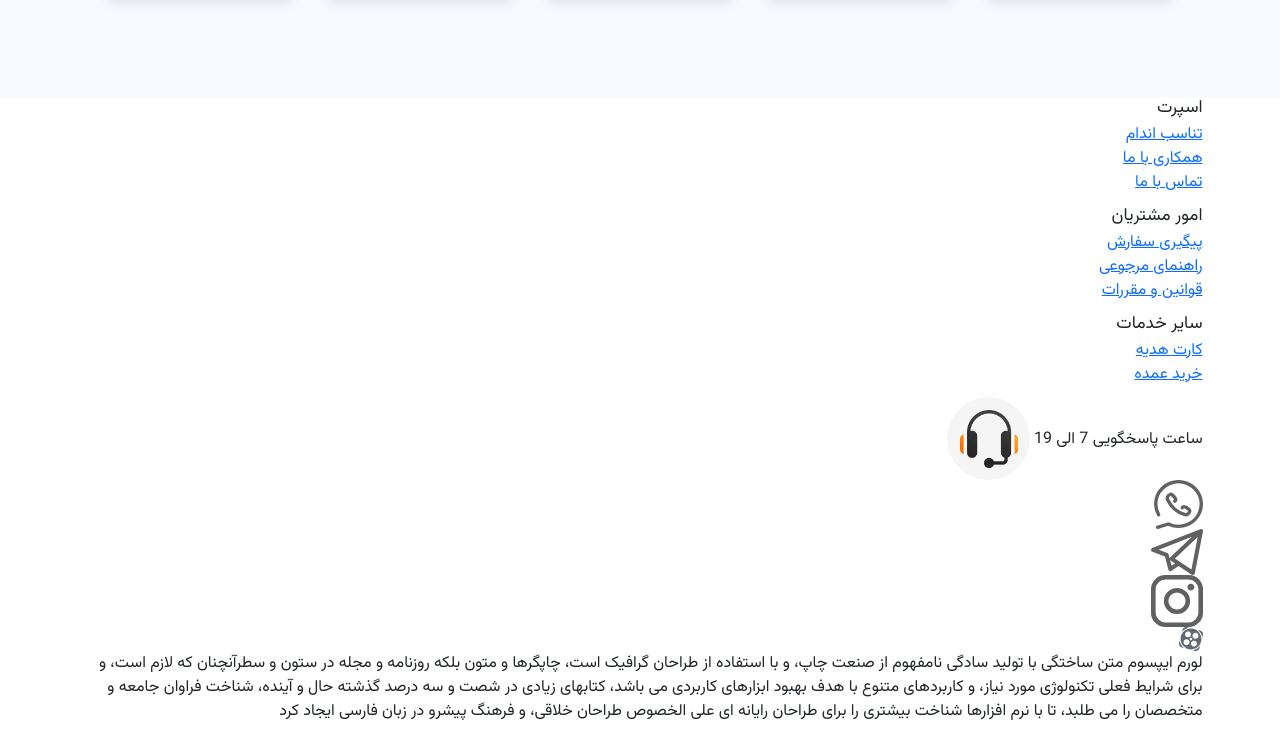
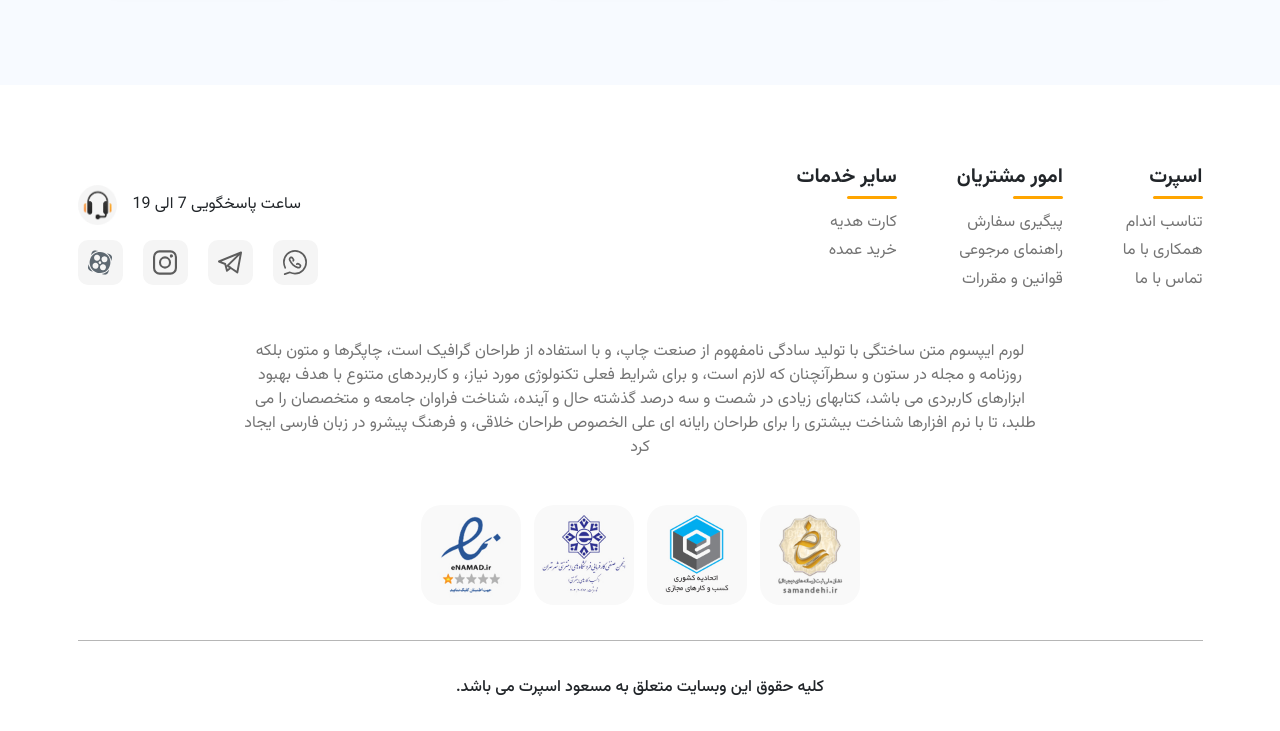
Before and after one commit to oos-amin/Sport-Website, a plain HTML site: page index.html in a window 1280 px wide. Shown: the part 1893-2624 px from the top of the page. Drawn offline with Linux system fonts and the light colour scheme.

Commit message:
style: add footer style and responsive

```diff
--- a/styles/responsive.css
+++ b/styles/responsive.css
@@ -78,11 +78,29 @@
         grid-template-columns: repeat(2, 19rem);
     }
 
+    .footer-wrapper {
+        flex-direction: column;
+        gap: 3.5rem;
+    }
+
+    .footer-list-wrapper {
+        flex-wrap: wrap;
+        justify-content: center;
+    }
+
 }
 
 @media(max-width:576px) {
     .products-wrapper {
         grid-template-columns: repeat(2, 1fr);
+    }
+
+    .footer-description__caption {
+        font-size: 1.4rem;
+    }
+
+    .footer-permission__img {
+        width: 8rem;
     }
 }
 
@@ -111,6 +129,12 @@
         width: 3rem;
         height: 3rem;
     }
+
+    .footer-description__caption {
+        font-size: 1.3rem;
+    }
+
+    .footer-permission__img {
+        width: 6.5rem;
+    }
 }
-
-@media (min-width:768px) {}
--- a/styles/style.css
+++ b/styles/style.css
@@ -43,7 +43,7 @@ body {
 }
 
 .header-logo {
-    font-size: 4rem;
+    font-size: 3rem;
     font-family: "Vazir Medium";
     color: orange;
 }
@@ -329,7 +329,7 @@ body {
     font-size: 1.5rem;
     width: 9rem;
     height: 2.3rem;
-    background-color: rgb(26, 115, 205);
+    background-color: rgb(219, 143, 0);
     position: absolute;
     bottom: 0;
     top: 2rem;
@@ -355,6 +355,141 @@ body {
 .products-box__price {
     display: flex;
     font-family: "Vazir Medium";
+}
+
+/*
+==================
+    Footer
+==================
+*/
+.footer {
+    padding: 8rem 0 3rem 0;
+}
+
+.footer-wrapper {
+    display: flex;
+    justify-content: space-between;
+    align-items: center;
+}
+
+.footer-list-wrapper {
+    display: flex;
+    gap: 4rem;
+}
+
+.footer-list {}
+
+.footer-list__title {
+    font-size: 2rem;
+    font-family: "Vazir Bold";
+    margin-bottom: 2rem;
+    position: relative;
+}
+
+.footer-list__title::after {
+    content: "";
+    position: absolute;
+    width: 5rem;
+    height: 0.3rem;
+    background-color: orange;
+    bottom: -1rem;
+    border-radius: 2rem;
+    right: 0;
+}
+
+.footer-list__item {
+    line-height: 1.8;
+}
+
+.footer-list__link {
+    color: #747474;
+    text-decoration: none;
+    transition: 0.2s;
+    font-size: 1.6rem;
+}
+
+.footer-list__link:hover {
+    color: orange;
+}
+
+.footer-contact {}
+
+.footer-contact__call {
+    display: flex;
+    justify-content: flex-end;
+    align-items: center;
+    gap: 0.5rem;
+}
+
+.footer-contact__number {}
+
+.footer-contact__time {}
+
+.footer-contact__logo {
+    width: 15%;
+    margin-right: 1rem;
+}
+
+.footer-social {
+    display: flex;
+    justify-content: flex-end;
+    gap: 2rem;
+    margin-top: 1.5rem;
+}
+
+.footer-social__box {
+    width: 4.5rem;
+    height: 4.5rem;
+    background-color: #f5f5f5;
+    padding: .5rem;
+    border-radius: 1rem;
+    display: flex;
+    justify-content: center;
+    align-content: center;
+    cursor: pointer;
+}
+
+.footer-social__icon {
+    width: 70%;
+}
+
+.footer-description {
+    display: flex;
+    margin-top: 3.5rem;
+    flex-wrap: wrap;
+    justify-content: space-around;
+    gap: 3.5rem;
+}
+
+.footer-description__caption {
+    color: #747474;
+    width: 80rem;
+    text-align: center;
+}
+
+.footer-permission {}
+
+.footer-permission__box {
+    display: flex;
+    justify-content: center;
+    gap: 1.3rem;
+}
+
+.footer-permission__img {
+    width: 10rem;
+    border-radius: 2rem;
+    cursor: pointer;
+}
+
+.footer-line {
+    width: 100%;
+    height: 0.1rem;
+    background-color: #b6b6b6;
+}
+
+.footer-copyright {
+    font-family: "Vazir Medium";
+    text-align: center;
 }
 
 /*
```
